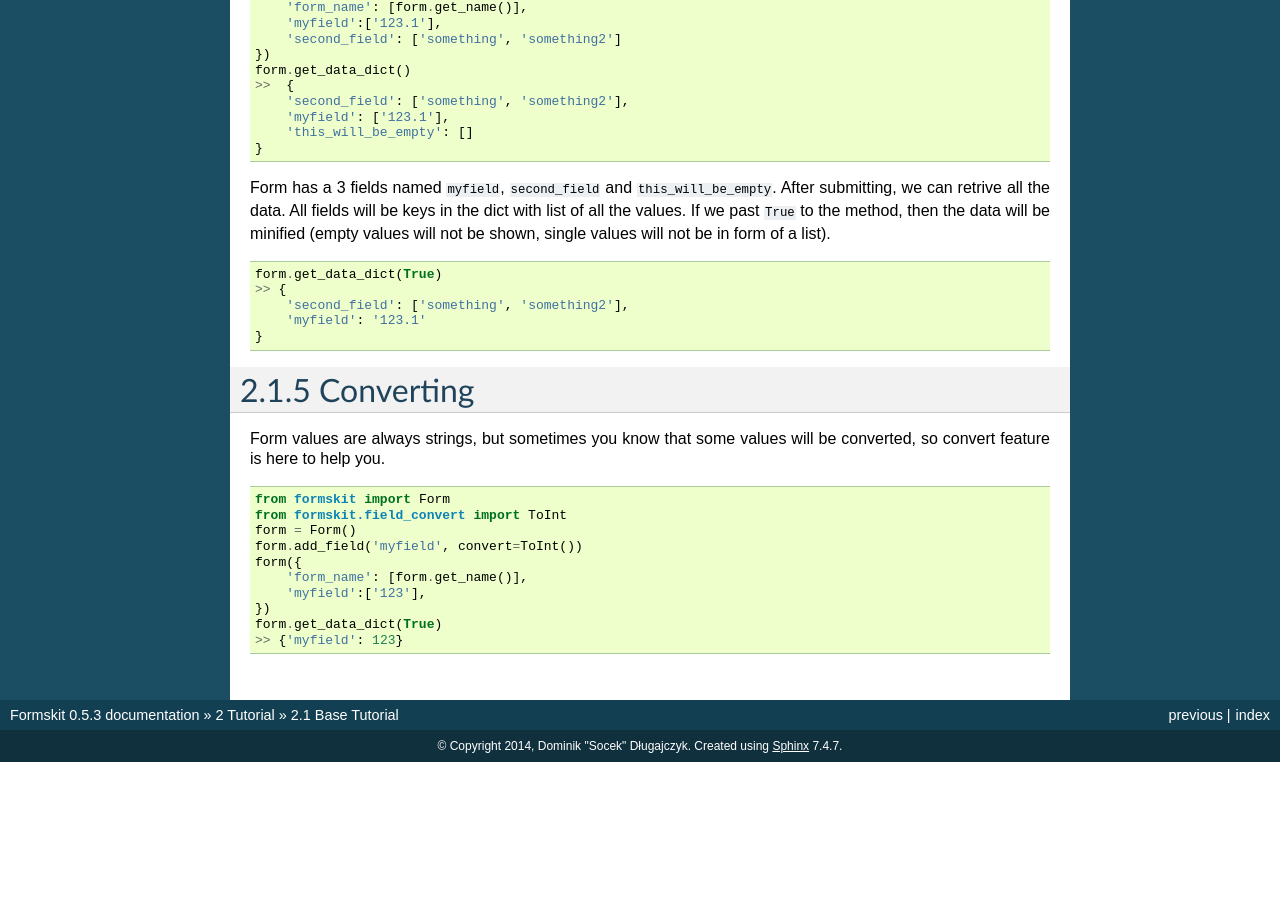
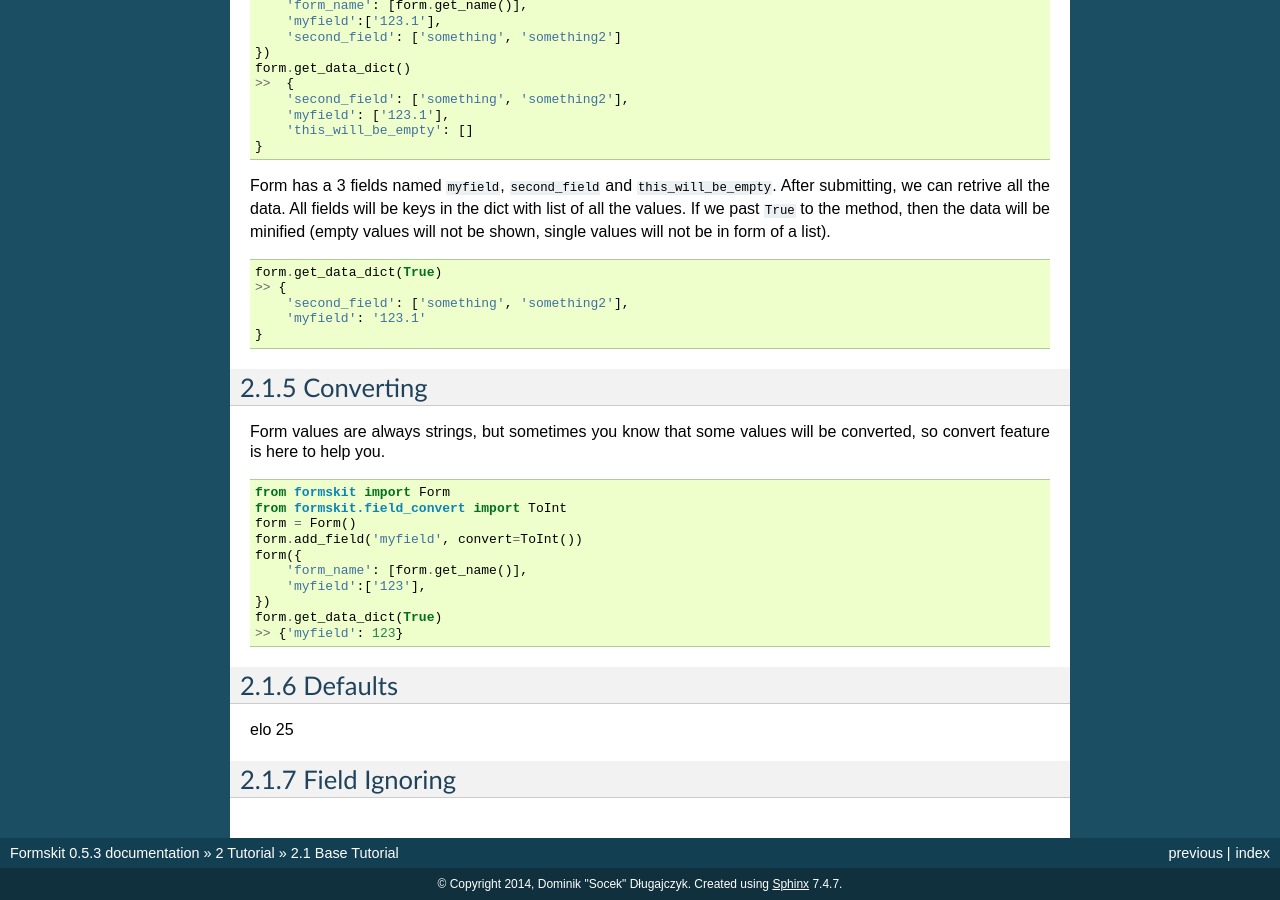
Before and after one commit to socek/formskit, a Sphinx documentation site: the page built from doc/tutorial1.rst, in a window 1280 px wide and 900 px high, scrolled down 2036 px. Built offline with Sphinx 7.4.7, drawn with Linux system fonts in a browser that asks for light colours; before the commit the page ends 2798 px from its top, so only the background shows below that; some of the changed text lies outside the part shown.

```diff
--- a/doc/index.rst
+++ b/doc/index.rst
@@ -10,7 +10,8 @@ Formskit
 
 .. note::
 
-    Version of the doc: 0.1
+    .. include:: commit.rst
+    .. include:: commit_msg.rst
 
 Overall
 =======
--- a/doc/tutorial1.rst
+++ b/doc/tutorial1.rst
@@ -1,3 +1,4 @@
+=================
 2.1 Base Tutorial
 =================
 
@@ -177,3 +178,11 @@ converted, so convert feature is here to help you.
     })
     form.get_data_dict(True)
     >> {'myfield': 123}
+
+2.1.6 Defaults
+==============
+
+elo 25
+
+2.1.7 Field Ignoring
+====================
```
Also changed, not shown: 1 other file.
